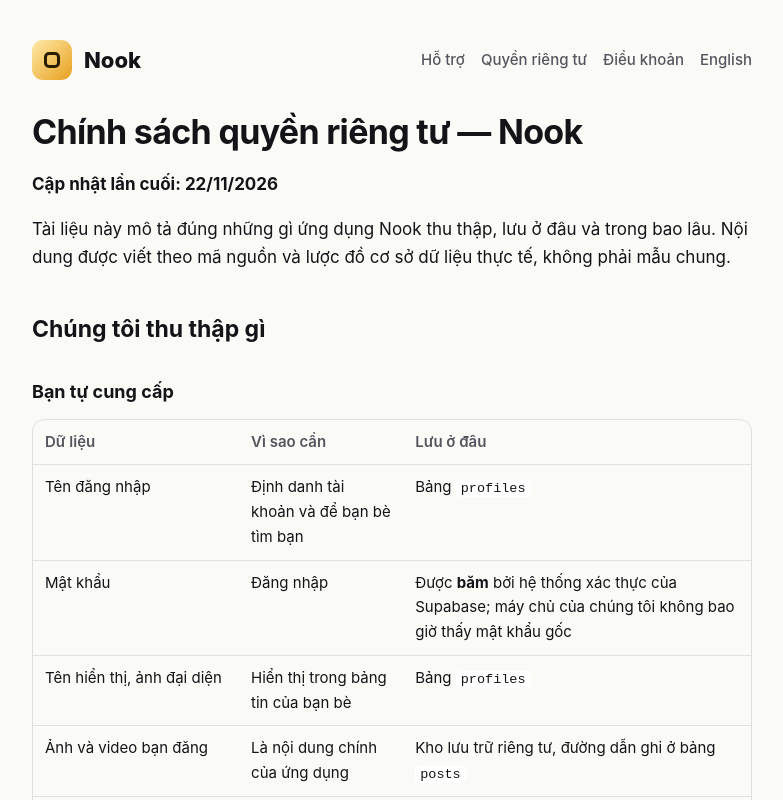
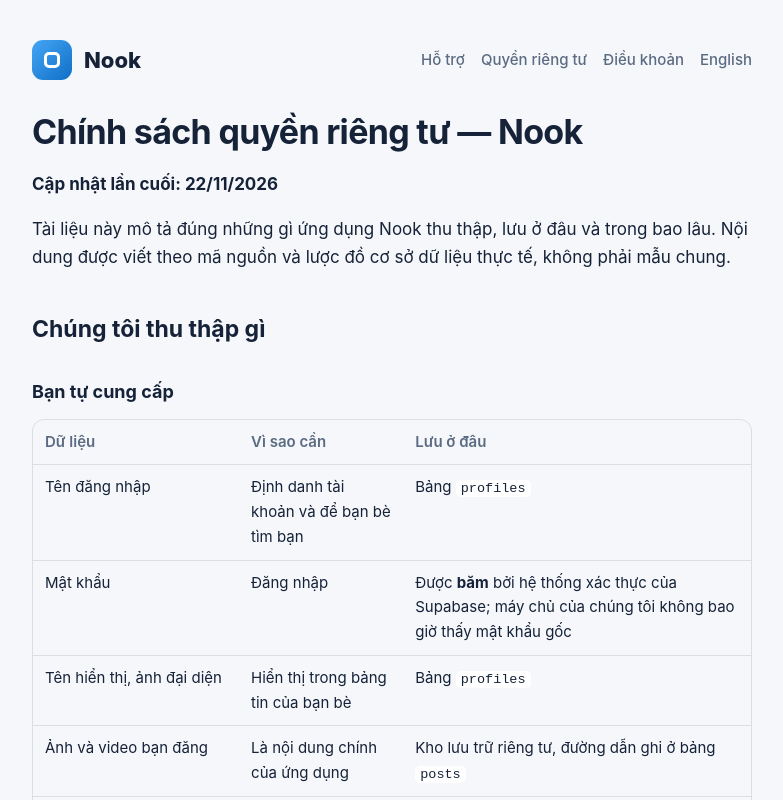
Before and after one commit to inat97/nook-legal, a plain HTML site: page chinh-sach-rieng-tu.html in a window 1280 px wide. Shown: the top 800 px of the page, without its empty margins (248-1031 px from the left). Drawn offline with Linux system fonts and the light colour scheme.

Commit message:
Colours: the app's blue instead of yellow
The app moved its brand colour from yellow to a sea blue (#1688E8); the
pages follow, with the logo tile in the same gradient as the app icon.
Only the stylesheet changed; every page's text is as it was.

Co-Authored-By: Claude Opus 5.5 <noreply@anthropic.com>

```diff
--- a/chinh-sach-rieng-tu.html
+++ b/chinh-sach-rieng-tu.html
@@ -6,14 +6,14 @@
 <title>Chính sách quyền riêng tư — Nook</title>
 <meta name="description" content="Chính sách quyền riêng tư — Nook">
 <style>
-:root { --bg:#0B0B0D; --card:#141418; --line:rgba(255,255,255,.1); --text:#fff; --muted:#B9B9C4; --accent:#FFC857; }
-@media (prefers-color-scheme: light) { :root { --bg:#FAFAF7; --card:#fff; --line:rgba(0,0,0,.1); --text:#141418; --muted:#55555f; --accent:#B87400; } }
+:root { --bg:#070A0F; --card:#0F141B; --line:rgba(255,255,255,.1); --text:#fff; --muted:#B4BCC8; --accent:#4BA6F2; }
+@media (prefers-color-scheme: light) { :root { --bg:#F5F7FA; --card:#fff; --line:rgba(0,0,0,.1); --text:#152238; --muted:#5B6B82; --accent:#0F6FC5; } }
 * { box-sizing:border-box; }
 body { margin:0; background:var(--bg); color:var(--text); font:17px/1.65 -apple-system, "Segoe UI", Roboto, "Helvetica Neue", Arial, sans-serif; }
 main { max-width:760px; margin:0 auto; padding:40px 20px 80px; }
 header { display:flex; align-items:center; gap:12px; margin-bottom:32px; }
-header .logo { width:40px; height:40px; border-radius:11px; background:linear-gradient(135deg,#FFE9A8,#E8A020); display:grid; place-items:center; }
-header .logo span { width:16px; height:16px; border:3px solid #2a1d00; border-radius:5px; position:relative; }
+header .logo { width:40px; height:40px; border-radius:11px; background:linear-gradient(135deg,#45A5F5,#0F6FC5); display:grid; place-items:center; }
+header .logo span { width:16px; height:16px; border:3px solid #fff; border-radius:5px; position:relative; }
 header a { color:var(--text); text-decoration:none; font-weight:800; font-size:22px; }
 nav { margin-left:auto; display:flex; gap:16px; font-size:15px; flex-wrap:wrap; }
 nav a { color:var(--muted); font-weight:500; font-size:15px; }
```
Also changed, not shown: dieu-khoan-su-dung.html (+4 -4 lines), ho-tro.html (+4 -4 lines), i.html (+4 -4 lines), index.html (+4 -4 lines), privacy-policy.html (+4 -4 lines), terms-of-use.html (+4 -4 lines).
